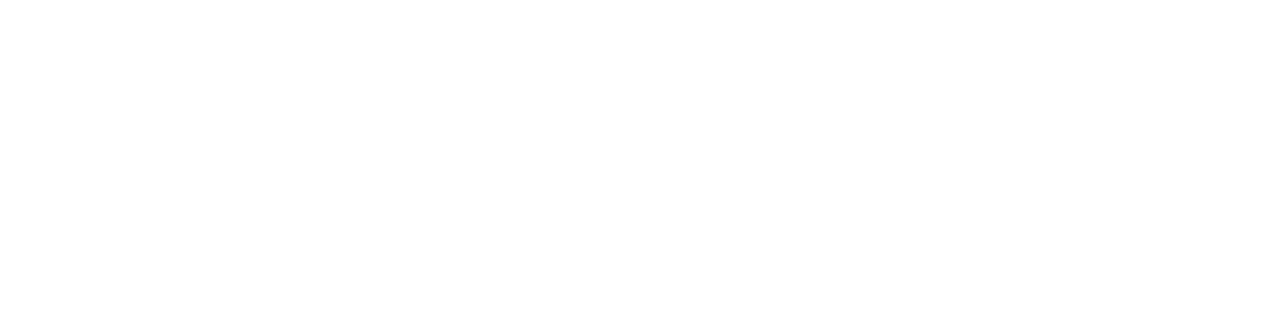
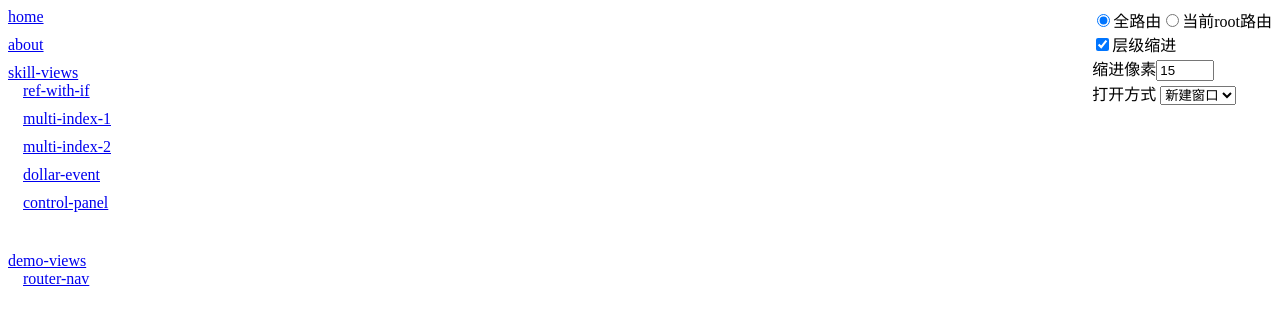
Before and after one commit to Fifth-Patient/vue-demo, a Vue app: page /demo/router-nav in a window 1280 px wide. Shown: the top 322 px of the page. Built offline with nearby package versions, Linux system fonts and the light colour scheme.

Commit message:
1. create deom-layout.vue 2. create components/router-map.vue 3. write style and use router-map of skill-layout.vue 4. create demo/router-nav.vue 5. create skill/control-panel.vue

```diff
--- /dev/null
+++ b/src/components/router-map/index.js
@@ -0,0 +1,3 @@
+import RouterMap from './router-map'
+
+export default RouterMap
--- /dev/null
+++ b/src/components/router-map/router-map.vue
@@ -0,0 +1,90 @@
+<template>
+  <ul class="router-map" :class="{ 'root-router': isRoot }">
+    <li
+      v-for="(route, index) in $props.routes"
+      :key="index"
+      class="router-item"
+      :style="{ textIndent: useIndent ? `${indent}px` : ''}">
+      <a :href="getRouteFullPath(route)" :target="linkTarget" class="router-link">
+        {{ route.meta && route.meta.title ? route.meta.title + ' - ' : '' }} {{ route.name }}
+      </a>
+      <sub-router
+        v-if="route.children"
+        :routes="route.children"
+        :useIndent="useIndent"
+        :indent="$props.indent + $props.stepIndent"
+        :link-target="linkTarget"
+        :parent="route"
+        :root="false"></sub-router>
+    </li>
+  </ul>
+</template>
+
+<script>
+export default {
+  name: 'router-map',
+  props: {
+    routes: {
+      type: Array,
+      default () {
+        return this.$router.options.routes
+      }
+    },
+    useIndent: {
+      type: Boolean,
+      default: true
+    },
+    indent: {
+      type: Number,
+      default: 0
+    },
+    stepIndent: {
+      type: Number,
+      default: 10
+    },
+    linkTarget: {
+      type: String,
+      validator (target) {
+        return ['_blank', '_self', '_parent', '_top'].indexOf(target) !== -1
+      },
+      default: '_self'
+    },
+    isRoot: {
+      type: Boolean,
+      default: true
+    },
+    parent: {
+      type: Object,
+      default: () => null
+    }
+  },
+  components: {
+    SubRouter: () => import('./index')
+  },
+  methods: {
+    getRouteFullPath (route) {
+      if (this.parent && this.parent.path !== '/') {
+        return this.parent.path + '/' + route.path
+      } else {
+        return route.path
+      }
+    }
+  }
+}
+</script>
+
+<style>
+.router-map {
+  margin: 0;
+  padding: 0;
+  padding-bottom: 20px;
+}
+.router-item {
+  margin: 0;
+  padding: 0;
+  padding-bottom: 10px;
+}
+.router-link {
+  font-size: 16px;
+}
+</style>
--- a/src/router.js
+++ b/src/router.js
@@ -1,6 +1,7 @@
 import Vue from 'vue'
 import VueRouter from 'vue-router'
 import SkillLayout from './views/skill-layout.vue'
+import DemoLayout from './views/demo-layout.vue'
 import Home from './views/Home.vue'
 
 
@@ -46,6 +47,24 @@
       path: 'dollar-event',
       name: 'dollar-event',
       component: () => import('./views/skill/dollar-event')
+    },
+    {
+      path: 'control-panel',
+      name: 'control-panel',
+      component: () => import('./views/skill/control-panel')
+    }
+  ]
+}
+
+const demoRouter = {
+  path: '/demo',
+  name: 'demo-views',
+  component: DemoLayout,
+  children: [
+    {
+      path: 'router-nav',
+      name: 'router-nav',
+      component: () => import('./views/demo/router-nav')
     }
   ]
 }
@@ -54,7 +73,8 @@
   mode: 'history',
   routes: [
     ...defaultRouters,
-    skillRouter
+    skillRouter,
+    demoRouter
   ]
 })
 
--- /dev/null
+++ b/src/views/demo-layout.vue
@@ -0,0 +1,11 @@
+<template>
+  <div class="demo-layout">
+    <router-view></router-view>
+  </div>
+</template>
+
+<script>
+export default {
+  name: 'demo-layout'
+}
+</script>
--- /dev/null
+++ b/src/views/demo/router-nav/index.js
@@ -0,0 +1,3 @@
+import RouterNav from './router-nav'
+
+export default RouterNav
--- /dev/null
+++ b/src/views/demo/router-nav/router-nav.vue
@@ -0,0 +1,93 @@
+<template>
+  <div class="demo-router-nav">
+    <div class="router-container">
+    <router-map
+      v-if="isAllRouter"
+      :use-indent="useIndent"
+      :stepIndent="Number(stepIndent)"
+      :link-target="linkTaget"></router-map>
+    <router-map
+      v-else
+      :routes="currentRootRouters"
+      :use-indent="useIndent"
+      :stepIndent="Number(stepIndent)"
+      :link-target="linkTaget"></router-map>
+    </div>
+    <div class="router-control">
+      <div>
+        <input type="radio" v-model="isAllRouter" id="all-router" :value="true">
+        <label for="all-router">全路由</label>
+        <input type="radio" v-model="isAllRouter" id="current-router" :value="false">
+        <label for="current-router">当前root路由</label>
+      </div>
+      <div>
+        <input type="checkbox" id="use-index" v-model.number="useIndent">
+        <label for="use-indent">层级缩进</label>
+      </div>
+      <div v-show="useIndent">
+        <label for="step-indent">缩进像素</label>
+        <input type="number" v-model="stepIndent" class="step-indent">
+      </div>
+      <div>
+        打开方式
+        <select v-model="linkTaget">
+          <option disabled value="">请选择</option>
+          <option value="_blank">新建窗口</option>
+          <option value="_self">当前窗口</option>
+          <option value="_parent">父级窗口</option>
+          <option value="_top">顶层窗口</option>
+        </select>
+      </div>
+    </div>
+
+  </div>
+</template>
+
+<script>
+import RouterMap from '@/components/router-map'
+
+export default {
+  name: 'views-demo-router-nav',
+  components: {
+    RouterMap
+  },
+  data () {
+    return {
+      isAllRouter: true,
+      useIndent: true,
+      stepIndent: 15,
+      linkTaget: '_blank'
+    }
+  },
+  computed: {
+    currentRootRouters () {
+      const currentRootPath = this.$route.matched[0].path
+      return [ this.$router.options.routes.find(item => item.path ===  currentRootPath) ]
+    }
+  },
+  watch: {
+    useIndent () {
+      if (!this.useIndent) {
+        this.stepIndent = 0
+      } else {
+        this.stepIndent = 10
+      }
+    }
+  }
+}
+</script>
+
+<style>
+.demo-router-nav {
+  display: flex;
+}
+.demo-router-nav .router-container {
+  flex: 1 1 300px;
+}
+.demo-router-nav .router-control {
+  flex: 0 1 auto;
+}
+.demo-router-nav .router-control .step-indent {
+  width: 50px;
+}
+</style>
--- a/src/views/skill-layout.vue
+++ b/src/views/skill-layout.vue
@@ -1,11 +1,36 @@
 <template>
   <div class="skill-layout">
-    <router-view></router-view>
+    <div class="router-map-wrapper">
+      <router-map></router-map>
+    </div>
+    <div class="layout-container">
+      <router-view></router-view>
+    </div>
   </div>
 </template>
 
 <script>
-export default {
-  name: 'skill-layout'
+import RouterMap from '@/components/router-map'
+
+export default{
+  name: 'skill-layout',
+  components: {
+    RouterMap
+  }
 }
 </script>
+
+<style>
+.skill-layout {
+  display: flex;
+}
+.skill-layout .router-map-wrapper {
+  flex: 0 1 250px;
+  max-width: 250px;
+  height: 100%;
+  border-right: 1px solid #ccc;
+}
+.skill-layout .layout-container {
+  flex: 1 1 auto;
+}
+</style>
--- /dev/null
+++ b/src/views/skill/control-panel/control-panel.vue
@@ -0,0 +1,26 @@
+<template>
+  <pre>
+    {{ $data }}
+  </pre>
+</template>
+
+<script>
+import Package  from '@/../package.json'
+import Router from '@/router.js'
+
+console.log(Router)
+
+export default {
+  name: 'views-skill-control-panel',
+  data () {
+    return {
+      package: Package,
+      router: JSON.stringify('Router')
+    }
+  }
+}
+</script>
+
+<style>
+
+</style>
--- /dev/null
+++ b/src/views/skill/control-panel/index.js
@@ -0,0 +1,3 @@
+import ControlPanel from './control-panel.vue'
+
+export default ControlPanel
```
